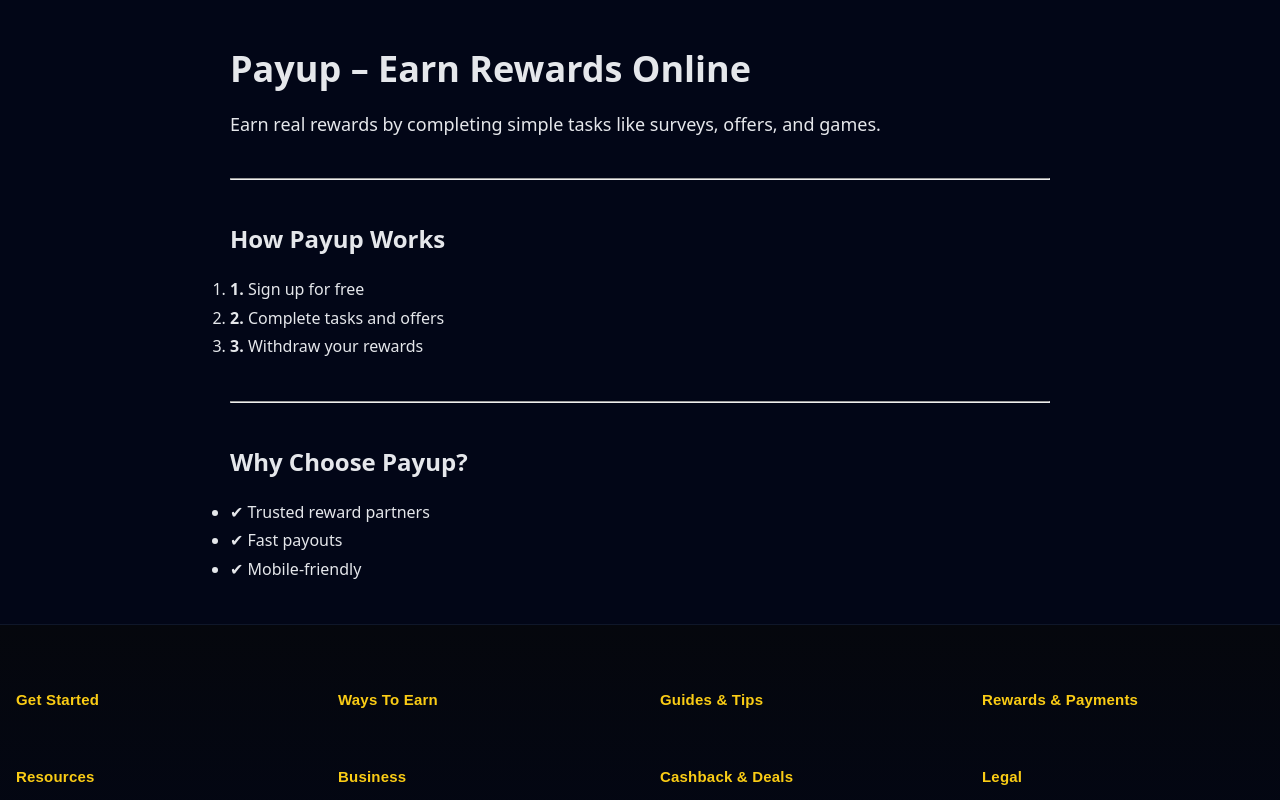
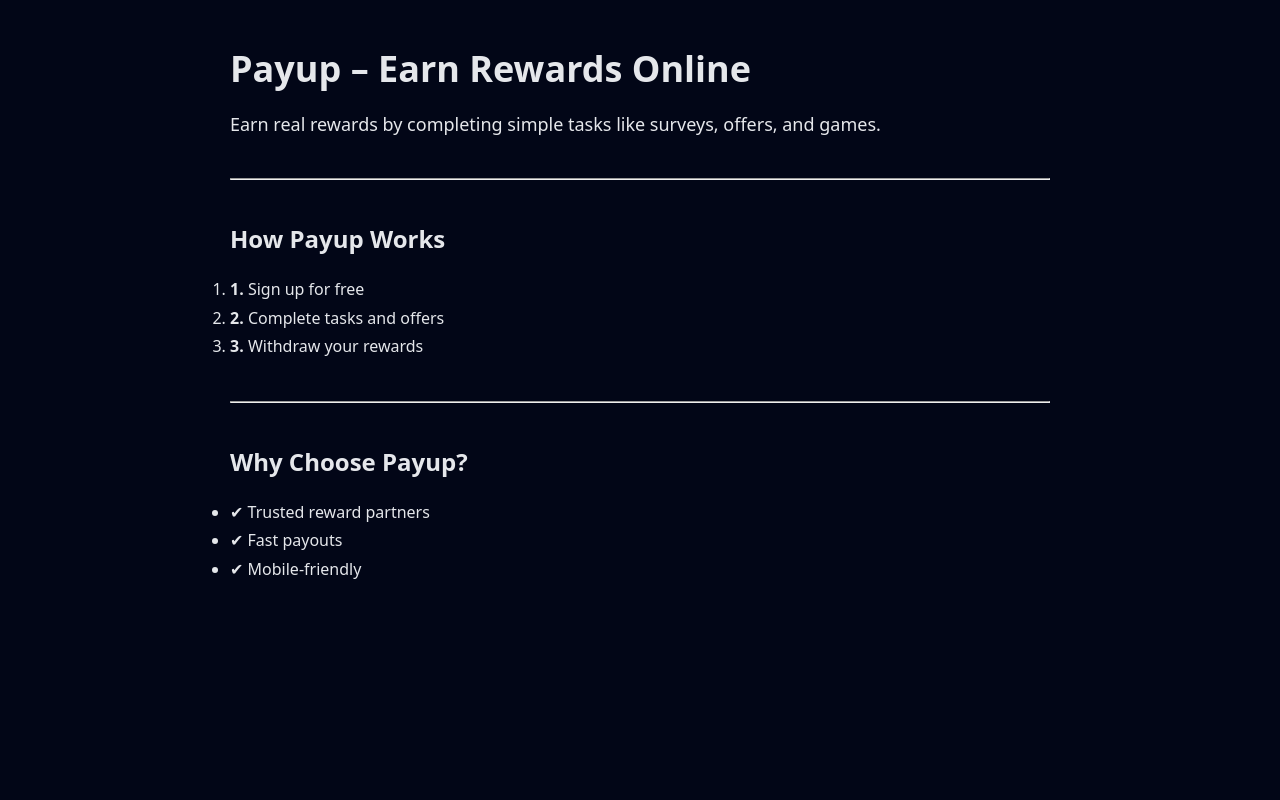
Before and after one commit to tool63/cashin, a Next.js app: page / in a window 1280 px wide. Shown: the top 800 px of the page. Built offline with nearby package versions, Linux system fonts and the light colour scheme.

Commit message:
Update layout.tsx

```diff
--- a/app/layout.tsx
+++ b/app/layout.tsx
@@ -1,9 +1,9 @@
-import './globals.css';
-import Footer from './components/Footer';
+import "./globals.css";
+import type { Metadata } from "next";
 
-export const metadata = {
-  title: 'Cashog - Earn Online',
-  description: 'Professional earning platform',
+export const metadata: Metadata = {
+  title: "Cashog – Earn Rewards Online",
+  description: "Earn money with surveys, apps, games, and offers on Cashog.",
 };
 
 export default function RootLayout({
@@ -13,12 +13,8 @@ export default function RootLayout({
 }) {
   return (
     <html lang="en">
-      <body className="flex flex-col min-h-screen">
-        {/* Main content grows to fill available space */}
-        <main className="flex-grow">{children}</main>
-
-        {/* Footer */}
-        <Footer />
+      <body className="bg-black text-white antialiased">
+        {children}
       </body>
     </html>
   );
```
